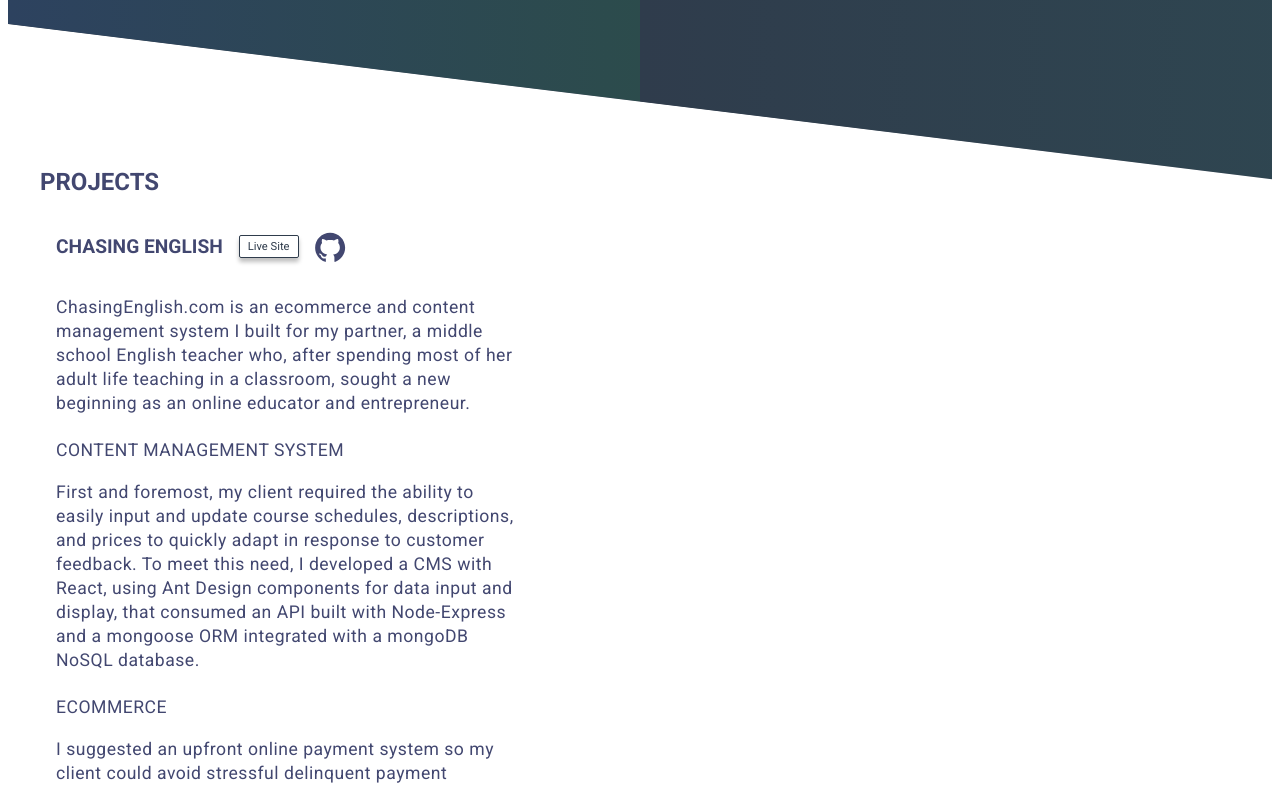
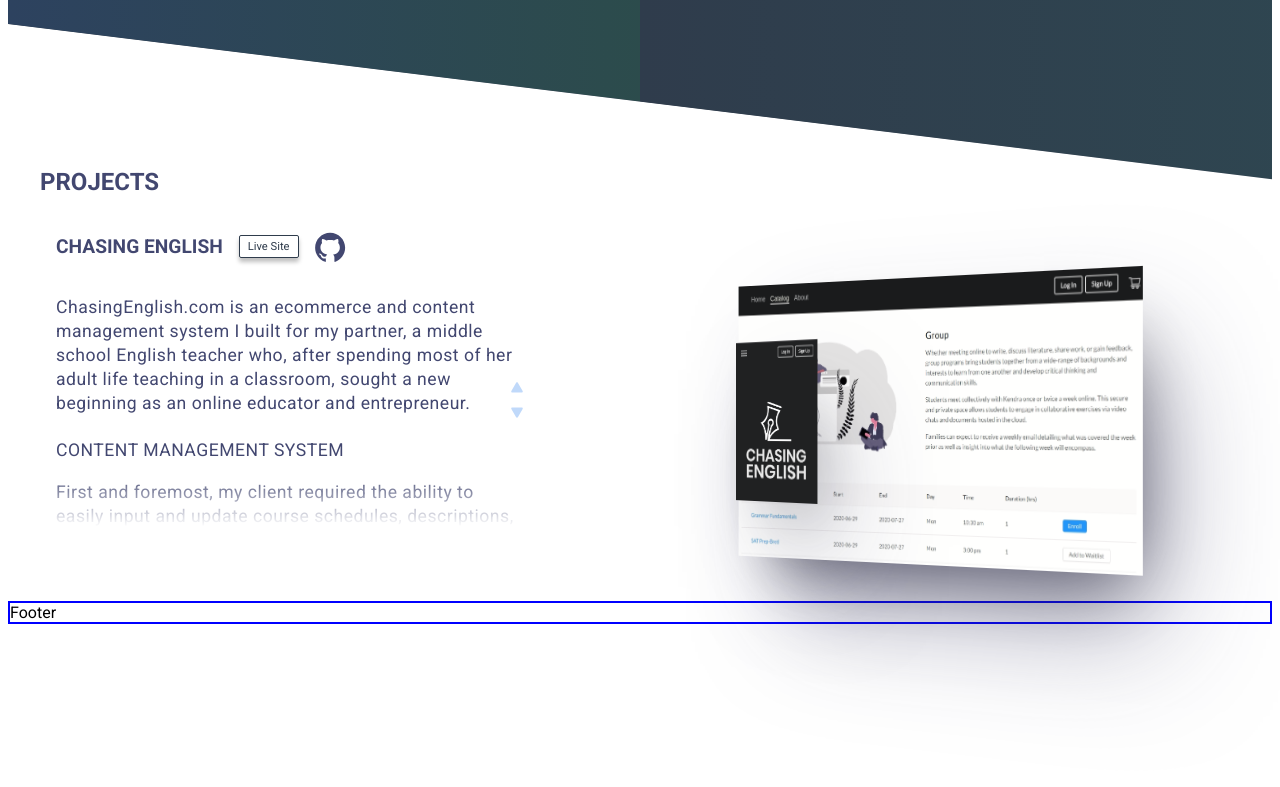
Before and after one commit to chefThomas/dev-folio, a React (Create React App) app: page / in a window 1280 px wide. Shown: the part 304-1091 px from the top of the page. After the commit the page ends 936 px from the top, so only its background shows below. Built offline with nearby package versions, Linux system fonts and the light colour scheme.

Commit message:
finish text scroll feature

```diff
--- a/src/components/GlobalNav.jsx
+++ b/src/components/GlobalNav.jsx
@@ -24,7 +24,6 @@
             styles='font-white'
           />
         </ContainerFlex>
-
         <NavBar />
       </ContainerFlex>
     </div>
--- a/src/components/Icon.jsx
+++ b/src/components/Icon.jsx
@@ -1,6 +1,6 @@
 import React from "react";
 
-const Icon = ({ type, url, svg, src, alt, styles }) => {
+const Icon = ({ type, url, svg, src, alt, style }) => {
   return type === "svg" ? (
     <div className='Icon--svg'>{svg}</div>
   ) : type === "svg-link" ? (
@@ -14,7 +14,7 @@
       {svg}
     </a>
   ) : (
-    <img className='Icon' style={styles} src={src} alt={alt} />
+    <img className='Icon' style={style} src={src} alt={alt} />
   );
 };
 
--- a/src/components/ProjectSection.jsx
+++ b/src/components/ProjectSection.jsx
@@ -1,12 +1,20 @@
-import React from "react";
+import React, { useState } from "react";
 import Heading from "./Heading";
 import ContainerFlex from "./ContainerFlex";
 import Button from "./Button";
 import Icon from "./Icon";
 
-import { github } from "../static/svgs/svg-depot";
+import { github, scrollUp, scrollDown } from "../static/svgs/svg-depot";
 
-const ProjectSection = (props) => (
+const ProjectSection = (props) => {
+  const [scroll, setScroll] = useState(0);
+  const [downScrollSpeed, setDownScrollSpeed] = useState(0);
+  const [upScrollSpeed, setUpScrollSpeed] = useState(0);
+  const [upScrollIconSize, setUpScrollIconSize] = useState(1);
+  const [downScrollIconSize, setDownScrollIconSize] = useState(1);
+
+  const handleMouseDown = (e) => {};
+  return (
     <article className={`ProjectSection ${props.styles}`}>
       <ContainerFlex flexProps='align-items-center'>
         <Heading level={3} text={props.title} styles='margin-lg-r' />
@@ -23,9 +31,41 @@
           alt='github icon'
           inline={{ width: "30px", position: "absolute", bottom: "-15px" }}
         />
+
+        {/* textScroller--top-blind{} */}
       </ContainerFlex>
       <section className='ProjectSection__main'>
-      <div className='ProjectSection__text'>{props.textBody}</div>
+        <div className='textScroller'>
+          <div className='textScroller--scroll-control'>
+            <button
+              onClick={() => setScroll(scroll + 20)}
+              onMouseDown={handleMouseDown}
+            >
+              <Icon type='svg' svg={scrollUp} alt='up arrow' />
+            </button>
+            <button
+              onClick={() => setScroll(scroll - 20)}
+              onMouseDown={handleMouseDown}
+            >
+              <Icon type='svg' svg={scrollDown} alt='down arrow' />
+            </button>
+          </div>
+          <div
+            className={
+              scroll === 0
+                ? "textScroller--top-blind"
+                : "textScroller--top-blind--scrolling"
+            }
+          ></div>
+          <div
+            style={{ transform: `translate(0,${scroll}px)` }}
+            className='ProjectSection__text'
+          >
+            {props.textBody}
+          </div>
+          <div className={`textScroller--bottom-blind`}></div>
+        </div>
+
         <div className='ProjectSection___screenshots-container'>
           <div className='screenshot-mobile-container'>
             <img
@@ -45,5 +85,6 @@
       </section>
     </article>
   );
+};
 
 export default ProjectSection;
--- a/src/static/svgs/svg-depot.jsx
+++ b/src/static/svgs/svg-depot.jsx
@@ -15,4 +15,34 @@
   </svg>
 );
 
-export { github };
+const scrollUp = (
+  <svg
+    width='12'
+    height='21'
+    viewBox='0 0 24 21'
+    fill='none'
+    xmlns='http://www.w3.org/2000/svg'
+  >
+    <path
+      d='M10.268 0.999998C11.0378 -0.333335 12.9623 -0.333333 13.7321 1L23.2583 17.5C24.0281 18.8333 23.0659 20.5 21.5263 20.5H2.47372C0.934118 20.5 -0.0281307 18.8333 0.74167 17.5L10.268 0.999998Z'
+      fill='#2f80ed'
+    />
+  </svg>
+);
+
+const scrollDown = (
+  <svg
+    width='12'
+    height='21'
+    viewBox='0 0 24 21'
+    fill='none'
+    xmlns='http://www.w3.org/2000/svg'
+  >
+    <path
+      d='M10.268 20C11.0378 21.3333 12.9623 21.3333 13.7321 20L23.2583 3.5C24.0281 2.16667 23.0659 0.5 21.5263 0.5H2.47372C0.934118 0.5 -0.0281307 2.16667 0.74167 3.5L10.268 20Z'
+      fill='#2f80ed'
+    />
+  </svg>
+);
+
+export { github, scrollUp, scrollDown };
--- a/src/stylesheets/css/main.css
+++ b/src/stylesheets/css/main.css
@@ -242,6 +242,11 @@
 
 .Icon {
   width: 90px; }
+  .Icon--svg {
+    fill-opacity: 0.3; }
+    .Icon--svg:hover * {
+      fill-opacity: 8;
+      width: 12; }
   .Icon--svg-link {
     transition: all 0.3s; }
     .Icon--svg-link:hover * {
@@ -300,13 +305,54 @@
   padding-left: 1rem; }
   .ProjectSection__main {
     display: flex;
-    justify-content: space-between; }
+    justify-content: space-between;
+    position: relative; }
+    .ProjectSection__main--scroll-control {
+      display: flex;
+      flex-direction: column;
+      position: absolute;
+      bottom: 0;
+      left: 0; }
+
+.textScroller {
+  overflow: hidden;
+  position: relative;
+  width: 40%;
+  height: 250px; }
+  .textScroller--scroll-control {
+    display: flex;
+    flex-direction: column;
+    justify-content: center;
+    position: absolute;
+    bottom: 50%;
+    transform: translate(0, 50%);
+    right: 0; }
+  .textScroller--top-blind {
+    position: absolute;
+    width: 100%;
+    top: 0;
+    height: 12%; }
+    .textScroller--top-blind--scrolling {
+      position: absolute;
+      width: 100%;
+      top: 0;
+      height: 12%;
+      background: linear-gradient(to bottom, white, rgba(255, 255, 255, 0.5)); }
+  .textScroller--bottom-blind {
+    position: absolute;
+    background: linear-gradient(to top, white, rgba(255, 255, 255, 0.1));
+    width: 100%;
+    bottom: 0;
+    height: 20%; }
 
 .ProjectSection__text {
-  width: 40%;
+  position: absolute;
+  top: 0;
+  width: 100%;
   font-size: 1.1rem;
   letter-spacing: 0.5px;
-  line-height: 24px; }
+  line-height: 24px;
+  z-index: -2000; }
 
 .ProjectSection___screenshots-container {
   display: flex;
--- a/src/stylesheets/scss/partials/_Icon.scss
+++ b/src/stylesheets/scss/partials/_Icon.scss
@@ -1,5 +1,12 @@
 .Icon {
   width: 90px;
+  &--svg {
+    fill-opacity: 0.3;
+    &:hover * {
+      fill-opacity: 8;
+      width: 12;
+    }
+  }
   &--svg-link {
     transition: all 0.3s;
     &:hover * {
--- a/src/stylesheets/scss/partials/_ProjectSection.scss
+++ b/src/stylesheets/scss/partials/_ProjectSection.scss
@@ -1,17 +1,85 @@
 .ProjectSection {
   @include pad($pr: 1rem, $pl: 1rem);
   &__main {
+    // border: 1px solid blue;
     display: flex;
     justify-content: space-between;
+    position: relative;
+
+    &--scroll-control {
+      display: flex;
+      flex-direction: column;
+      // border: 1px solid red;
+      position: absolute;
+      bottom: 0;
+      left: 0;
+    }
   }
 }
+.textScroller {
+  // border: 1px solid red;
+  overflow: hidden;
+  position: relative;
+  width: 40%;
+  height: 250px;
 
+  &--scroll-control {
+    display: flex;
+    flex-direction: column;
+    justify-content: center;
+    // border: 1px solid red;
+    position: absolute;
+    bottom: 50%;
+    transform: translate(0, 50%);
+    right: 0;
+  }
+  &--top-blind {
+    position: absolute;
+
+    width: 100%;
+    top: 0;
+    height: 12%;
+    // border: 1px solid green;
+    &--scrolling {
+      position: absolute;
+      // background: linear-gradient(
+      //   to bottom,
+      //   rgba(255, 255, 255, 1),
+      //   rgba(255, 255, 255, 0.5)
+      // );
+      width: 100%;
+      top: 0;
+      height: 12%;
+      background: linear-gradient(
+        to bottom,
+        rgba(255, 255, 255, 1),
+        rgba(255, 255, 255, 0.5)
+      );
+    }
+  }
+
+  &--bottom-blind {
+    position: absolute;
+    background: linear-gradient(
+      to top,
+      rgba(255, 255, 255, 1),
+      rgba(255, 255, 255, 0.1)
+    );
+    width: 100%;
+    bottom: 0;
+    height: 20%;
+    // border: 1px solid green;
+  }
+}
 .ProjectSection__text {
   // border: 1px solid blue;
-  width: 40%;
+  position: absolute;
+  top: 0;
+  width: 100%;
   font-size: 1.1rem;
   letter-spacing: 0.5px;
   line-height: 24px;
+  z-index: -2000;
 }
 
 .ProjectSection___screenshots-container {
```
Also changed, not shown: src/static/svgs/scroll--down.svg (added), src/static/svgs/scroll--up.svg (added). Lines whose indentation alone changed are shown as unchanged.
